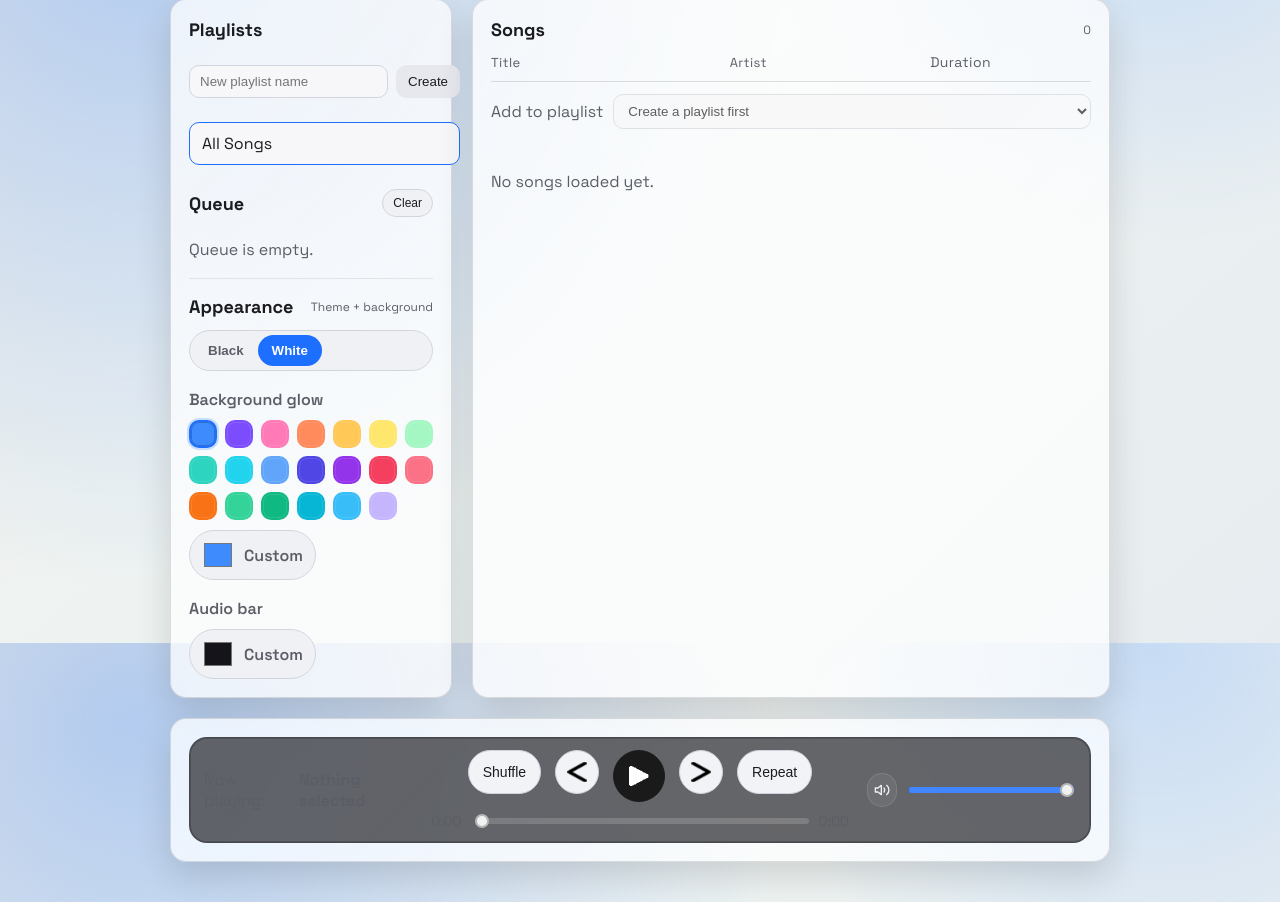
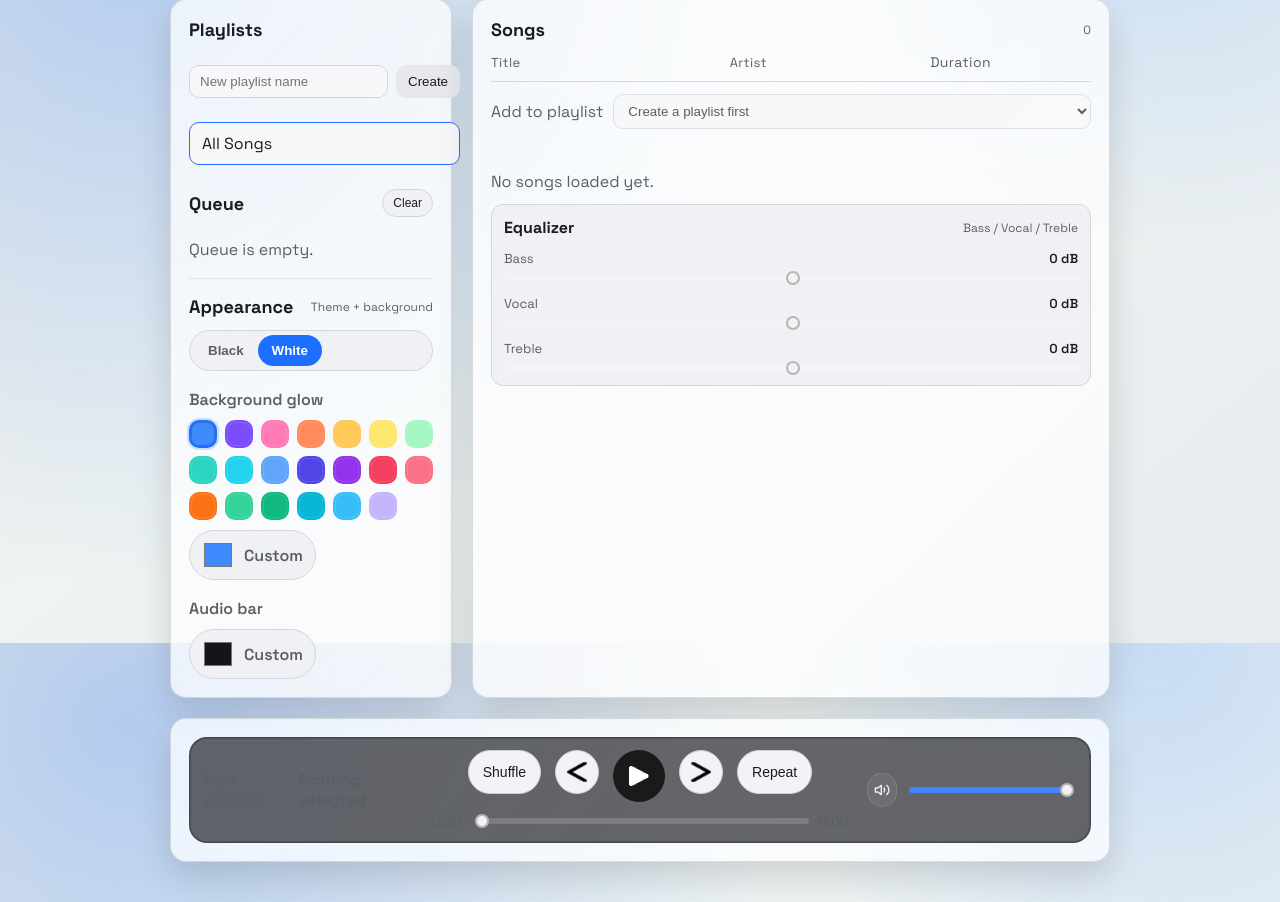
Before and after one commit to Bradley-07/Music-Player-Project, a Flask app: page / in a window 1280 px wide. Shown: the part 157-1059 px from the top of the page. Run offline with Flask 3, Linux system fonts and the light colour scheme.

Commit message:
equalizer created and styled

```diff
--- a/static/app.js
+++ b/static/app.js
@@ -25,8 +25,15 @@ const repeatBtn = document.getElementById("repeatBtn");
 const playlistToast = document.getElementById("playlistToast");
 const queueList = document.getElementById("queueList");
 const clearQueueBtn = document.getElementById("clearQueueBtn");
+const eqBass = document.getElementById("eqBass");
+const eqMid = document.getElementById("eqMid");
+const eqTreble = document.getElementById("eqTreble");
+const eqBassValue = document.getElementById("eqBassValue");
+const eqMidValue = document.getElementById("eqMidValue");
+const eqTrebleValue = document.getElementById("eqTrebleValue");
 
 const PLAYLIST_STORAGE_KEY = "musicPlayer.playlists.v1";
+const EQ_STORAGE_KEY = "musicPlayer.eq.v1";
 
 let currentIndex = -1;
 let activePlaylist = "All Songs";
@@ -41,9 +48,103 @@ let previousVolume = 1;
 let toastTimer = null;
 const durationCache = {};
 let queue = [];
+let audioContext = null;
+let mediaSource = null;
+let eqFilters = null;
 const playlists = {
   "All Songs": [],
 };
+
+function ensureAudioContext() {
+  if (audioContext) {
+    if (audioContext.state === "suspended") {
+      audioContext.resume().catch(() => {});
+    }
+    return;
+  }
+  const Context = window.AudioContext || window.webkitAudioContext;
+  if (!Context) {
+    return;
+  }
+  audioContext = new Context();
+  mediaSource = audioContext.createMediaElementSource(audioPlayer);
+  const bass = audioContext.createBiquadFilter();
+  bass.type = "lowshelf";
+  bass.frequency.value = 120;
+  const mid = audioContext.createBiquadFilter();
+  mid.type = "peaking";
+  mid.frequency.value = 1000;
+  mid.Q.value = 1;
+  const treble = audioContext.createBiquadFilter();
+  treble.type = "highshelf";
+  treble.frequency.value = 3500;
+  mediaSource.connect(bass);
+  bass.connect(mid);
+  mid.connect(treble);
+  treble.connect(audioContext.destination);
+  eqFilters = { bass, mid, treble };
+  syncEqFilters();
+}
+
+function formatEqValue(value) {
+  const number = Number(value) || 0;
+  return `${number} dB`;
+}
+
+function syncEqFilters() {
+  if (!eqFilters) {
+    return;
+  }
+  eqFilters.bass.gain.value = Number(eqBass?.value || 0);
+  eqFilters.mid.gain.value = Number(eqMid?.value || 0);
+  eqFilters.treble.gain.value = Number(eqTreble?.value || 0);
+}
+
+function saveEqSettings() {
+  const payload = {
+    bass: Number(eqBass?.value || 0),
+    mid: Number(eqMid?.value || 0),
+    treble: Number(eqTreble?.value || 0),
+  };
+  localStorage.setItem(EQ_STORAGE_KEY, JSON.stringify(payload));
+}
+
+function updateEqLabels() {
+  if (eqBassValue && eqBass) {
+    eqBassValue.textContent = formatEqValue(eqBass.value);
+  }
+  if (eqMidValue && eqMid) {
+    eqMidValue.textContent = formatEqValue(eqMid.value);
+  }
+  if (eqTrebleValue && eqTreble) {
+    eqTrebleValue.textContent = formatEqValue(eqTreble.value);
+  }
+}
+
+function loadEqSettings() {
+  const raw = localStorage.getItem(EQ_STORAGE_KEY);
+  if (!raw) {
+    updateEqLabels();
+    return;
+  }
+  let stored = null;
+  try {
+    stored = JSON.parse(raw);
+  } catch {
+    updateEqLabels();
+    return;
+  }
+  if (eqBass && typeof stored.bass === "number") {
+    eqBass.value = String(stored.bass);
+  }
+  if (eqMid && typeof stored.mid === "number") {
+    eqMid.value = String(stored.mid);
+  }
+  if (eqTreble && typeof stored.treble === "number") {
+    eqTreble.value = String(stored.treble);
+  }
+  updateEqLabels();
+}
 
 function shouldPersistPlaylists() {
   return (
@@ -474,6 +575,7 @@ function playAtIndex(index) {
   if (index < 0 || index >= songButtons.length) {
     return;
   }
+  ensureAudioContext();
   currentIndex = index;
   shuffleHistory.push(index);
   songButtons.forEach((item) => item.classList.remove("active"));
@@ -492,6 +594,7 @@ function playSongFromQueue(item) {
   if (!item) {
     return;
   }
+  ensureAudioContext();
   const index = songButtons.findIndex(
     (button) => button.dataset.file === item.name,
   );
@@ -515,6 +618,7 @@ function togglePlayPause() {
     }
     return;
   }
+  ensureAudioContext();
   if (audioPlayer.paused) {
     audioPlayer.play();
     playPauseIcon.src = "/static/pause.png";
@@ -830,6 +934,24 @@ if (repeatBtn) {
   });
 }
 
+loadEqSettings();
+const eqControls = [
+  { input: eqBass, value: eqBassValue },
+  { input: eqMid, value: eqMidValue },
+  { input: eqTreble, value: eqTrebleValue },
+];
+eqControls.forEach(({ input, value }) => {
+  if (!input || !value) {
+    return;
+  }
+  input.addEventListener("input", () => {
+    ensureAudioContext();
+    value.textContent = formatEqValue(input.value);
+    syncEqFilters();
+    saveEqSettings();
+  });
+});
+
 initAllSongsFromDom();
 renderQueue();
 
--- a/static/style.css
+++ b/static/style.css
@@ -464,6 +464,11 @@ body[data-theme="light"] {
   overflow: auto;
 }
 
+.song-panel {
+  display: flex;
+  flex-direction: column;
+}
+
 .song-header {
   display: grid;
   grid-template-columns: minmax(160px, 1.2fr) minmax(140px, 1fr) auto auto 80px;
@@ -678,7 +683,8 @@ body[data-theme="light"] {
 }
 
 .seek-bar,
-.volume-bar {
+.volume-bar,
+.eq-slider {
   width: 100%;
   accent-color: var(--accent);
   appearance: none;
@@ -693,15 +699,21 @@ body[data-theme="light"] {
   height: 6px;
 }
 
+.eq-slider {
+  height: 6px;
+}
+
 .seek-bar::-webkit-slider-runnable-track,
-.volume-bar::-webkit-slider-runnable-track {
+.volume-bar::-webkit-slider-runnable-track,
+.eq-slider::-webkit-slider-runnable-track {
   height: 6px;
   border-radius: 999px;
   background: rgba(255, 255, 255, 0.16);
 }
 
 .seek-bar::-webkit-slider-thumb,
-.volume-bar::-webkit-slider-thumb {
+.volume-bar::-webkit-slider-thumb,
+.eq-slider::-webkit-slider-thumb {
   -webkit-appearance: none;
   width: 14px;
   height: 14px;
@@ -712,14 +724,16 @@ body[data-theme="light"] {
 }
 
 .seek-bar::-moz-range-track,
-.volume-bar::-moz-range-track {
+.volume-bar::-moz-range-track,
+.eq-slider::-moz-range-track {
   height: 6px;
   border-radius: 999px;
   background: rgba(255, 255, 255, 0.16);
 }
 
 .seek-bar::-moz-range-thumb,
-.volume-bar::-moz-range-thumb {
+.volume-bar::-moz-range-thumb,
+.eq-slider::-moz-range-thumb {
   width: 14px;
   height: 14px;
   border-radius: 50%;
@@ -893,6 +907,49 @@ body[data-theme="light"] {
   color: var(--text);
 }
 
+.eq-panel {
+  margin-top: 12px;
+  padding: 12px;
+  border-radius: 12px;
+  border: 1px solid var(--surface-border);
+  background: var(--surface-alt);
+  display: grid;
+  gap: 12px;
+}
+
+.eq-header {
+  display: flex;
+  align-items: center;
+  justify-content: space-between;
+}
+
+.eq-header h3 {
+  margin: 0;
+  font-size: 16px;
+}
+
+.eq-control {
+  display: grid;
+  gap: 6px;
+}
+
+.eq-label {
+  display: flex;
+  align-items: center;
+  justify-content: space-between;
+  font-size: 13px;
+  color: var(--muted);
+}
+
+.eq-value {
+  color: var(--text);
+  font-weight: 600;
+}
+
+.eq-slider {
+  width: 100%;
+}
+
 .time-display {
   display: flex;
   align-items: center;
--- a/templates/index.html
+++ b/templates/index.html
@@ -150,6 +150,60 @@
               <li class="empty">No songs loaded yet.</li>
             {% endfor %}
           </ul>
+          <div class="eq-panel" aria-label="Equalizer">
+            <div class="eq-header">
+              <h3>Equalizer</h3>
+              <span class="count">Bass / Vocal / Treble</span>
+            </div>
+            <div class="eq-control">
+              <div class="eq-label">
+                <span>Bass</span>
+                <span class="eq-value" id="eqBassValue">0 dB</span>
+              </div>
+              <input
+                class="eq-slider"
+                id="eqBass"
+                type="range"
+                min="-12"
+                max="12"
+                step="1"
+                value="0"
+                aria-label="Bass"
+              >
+            </div>
+            <div class="eq-control">
+              <div class="eq-label">
+                <span>Vocal</span>
+                <span class="eq-value" id="eqMidValue">0 dB</span>
+              </div>
+              <input
+                class="eq-slider"
+                id="eqMid"
+                type="range"
+                min="-12"
+                max="12"
+                step="1"
+                value="0"
+                aria-label="Vocal"
+              >
+            </div>
+            <div class="eq-control">
+              <div class="eq-label">
+                <span>Treble</span>
+                <span class="eq-value" id="eqTrebleValue">0 dB</span>
+              </div>
+              <input
+                class="eq-slider"
+                id="eqTreble"
+                type="range"
+                min="-12"
+                max="12"
+                step="1"
+                value="0"
+                aria-label="Treble"
+              >
+            </div>
+          </div>
         </section>
       </section>
 
```
